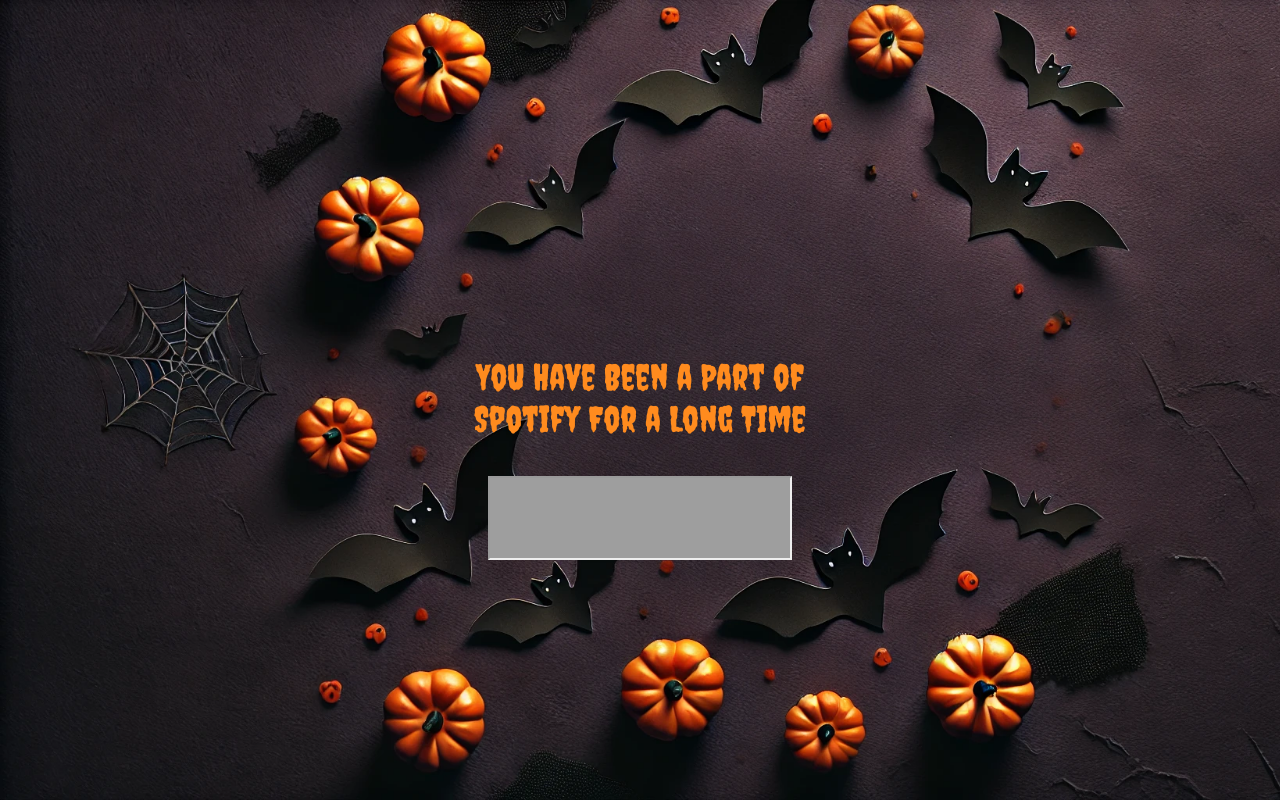
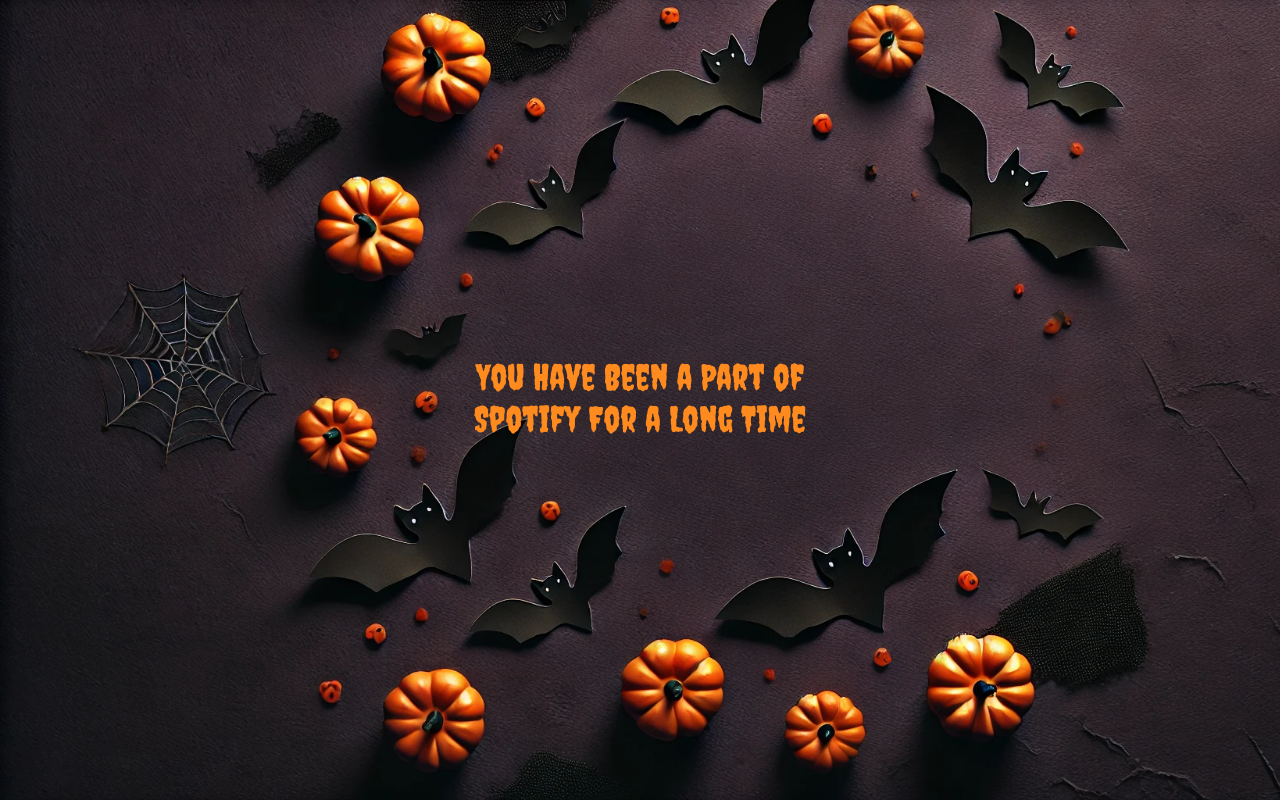
Before and after one commit to simoneyasu/spotifyWrappedClonefork, a Django app: template wrap/templates/wrap/your_wrap.html in a window 1280 px wide. Run offline with Django 5.2, Linux system fonts and the light colour scheme; the template is opened without the code that fills it: most values are stand-ins (such as "Sample title", 1, 10 or a date in 2020); data that the repository does not hold is empty; some libraries are stand-ins or nearby versions; some web fonts are replaced; grey boxes are pictures that could not be loaded.

Commit message:
user data is finally 100% fixed. Also added a playTrack method in your_wrap.html along with changing some of showDiv to incorporate playTrack. Deleted the iframe logic within the slide html to work with playTrack

```diff
--- a/wrap/templates/wrap/your_wrap.html
+++ b/wrap/templates/wrap/your_wrap.html
@@ -649,11 +649,8 @@
     <div class='slideOneStar'>
         <img src='{% static 'wrap/images/StarS1.png' %}' class="star" alt="star">
       <div class='StarWord'>You Have Been a Part of Spotify For a Long Time</div>
-        <iframe src="https://open.spotify.com/embed/track/{{ track_ids.0 }}"
-              width="300" height="80"
-              allowtransparency="true"
-              allow="encrypted-media">
-        </iframe>
+<div class="spotify-player" id="track-{{ forloop.counter }}"></div>
+
     </div>
   </div>
 
@@ -663,11 +660,8 @@
         <div class="planetsContent">
             You have listened to:
             {{ user_data.total_mins_listened }} minutes
-              <iframe src="https://open.spotify.com/embed/track/{{ track_ids.1 }}"
-              width="300" height="80"
-              allowtransparency="true"
-              allow="encrypted-media">
-        </iframe>
+<div class="spotify-player" id="track-{{ forloop.counter }}"></div>
+
         </div>
     </div>
   </div>
@@ -758,31 +752,22 @@
         <div class="OneCcontent">
             You Have Been a Part of Spotify For a Long Time
         </div>
-            <iframe src="https://open.spotify.com/embed/track/{{ track_ids.0 }}"
-                  width="300" height="80"
-                  allowtransparency="true"
-                  allow="encrypted-media">
-            </iframe>
+<div class="spotify-player" id="track-{{ forloop.counter }}"></div>
+
       </div>
 
       <div class="mySlides" id="twoC">
         <div class="TwoCcontent">
             You have listened to: <br>{{ user_data.total_mins_listened }} minutes
         </div>
-          <iframe src="https://open.spotify.com/embed/track/{{ track_ids.1 }}"
-              width="300" height="80"
-              allowtransparency="true"
-              allow="encrypted-media">
-          </iframe>
+<div class="spotify-player" id="track-{{ forloop.counter }}"></div>
+
       </div>
 
       <div class="mySlides" id="threeC">
           <p>Over This Time You Have <br>Listened to a Large Variety</p>
-              <iframe src="https://open.spotify.com/embed/track/{{ track_ids.2 }}"
-                  width="300" height="80"
-                  allowtransparency="true"
-                  allow="encrypted-media">
-            </iframe>
+<div class="spotify-player" id="track-{{ forloop.counter }}"></div>
+
       </div>
 
       <div class="mySlides" id="fourC">
@@ -792,22 +777,16 @@
               <li>{{ genre.genre }}</li>
           {% endfor %}
         </ol>
-          <iframe src="https://open.spotify.com/embed/track/{{ track_ids.3 }}"
-                  width="300" height="80"
-                  allowtransparency="true"
-                  allow="encrypted-media">
-            </iframe>
+<div class="spotify-player" id="track-{{ forloop.counter }}"></div>
+
       </div>
 
       <div class="mySlides" id="fiveC">
         <div class="FiveCcontent">
             Through These Genres a Few Artists <br>Have Made Their Impact
         </div>
-          <iframe src="https://open.spotify.com/embed/track/{{ track_ids.4 }}"
-              width="300" height="80"
-              allowtransparency="true"
-              allow="encrypted-media">
-          </iframe>
+   <div class="spotify-player" id="track-{{ forloop.counter }}"></div>
+
 
       </div>
 
@@ -819,11 +798,8 @@
               <li>{{ artist }}</li>
               {% endfor %}
             </ol>
-            <iframe src="https://open.spotify.com/embed/track/{{ track_ids.5 }}"
-                  width="300" height="80"
-                  allowtransparency="true"
-                  allow="encrypted-media">
-            </iframe>
+<div class="spotify-player" id="track-{{ forloop.counter }}"></div>
+
         </div>
           <p>Your Favorite Artists Are: </p>
         <ol>
@@ -831,20 +807,14 @@
           <li>{{ artist }}</li>
           {% endfor %}
         </ol>
-              <iframe src="https://open.spotify.com/embed/track/{{ track_ids.5 }}"
-                  width="300" height="80"
-                  allowtransparency="true"
-                  allow="encrypted-media">
-            </iframe>
+<div class="spotify-player" id="track-{{ forloop.counter }}"></div>
+
       </div>
 
       <div class="mySlides" id="sevenC">
               <p>Now Here Are a Few Songs <br>You Can't Stop Listening to:</p>
-                  <iframe src="https://open.spotify.com/embed/track/{{ track_ids.6 }}"
-                  width="300" height="80"
-                  allowtransparency="true"
-                  allow="encrypted-media">
-            </iframe>
+<div class="spotify-player" id="track-{{ forloop.counter }}"></div>
+
       </div>
 
       <div class="mySlides" id="eightC">
@@ -852,11 +822,8 @@
             {% for track in user_data.top_tracks %}
                 <li>{{ track }}</li>
             {% endfor %}
-              <iframe src="https://open.spotify.com/embed/track/{{ track_ids.7 }}"
-                  width="300" height="80"
-                  allowtransparency="true"
-                  allow="encrypted-media">
-            </iframe>
+<div class="spotify-player" id="track-{{ forloop.counter }}"></div>
+
       </div>
 
       <div class="mySlides" id="lastC">
@@ -864,40 +831,28 @@
               <a href="{% url 'dashboard'%}">
                   <button type="button" class="returnBTN_C"> Return </button>
               </a>
-                  <iframe src="https://open.spotify.com/embed/track/{{ track_ids.8 }}"
-                  width="300" height="80"
-                  allowtransparency="true"
-                  allow="encrypted-media">
-            </iframe>
+<div class="spotify-player" id="track-{{ forloop.counter }}"></div>
+
       </div>
   {% else %}
         <div class="mySlides" id="oneH">
             <p>You Have Been a Part of<br> Spotify For a Long Time</p>
-            <iframe src="https://open.spotify.com/embed/track/{{ track_ids.0 }}"
-                  width="300" height="80"
-                  allowtransparency="true"
-                  allow="encrypted-media">
-            </iframe>
+<div class="spotify-player" id="track-{{ forloop.counter }}"></div>
+
       </div>
 
       <div class="mySlides" id="twoH">
         <div class="TwoHcontent">
             You have listened to:<br> {{ user_data.total_mins_listened }} minutes
         </div>
-          <iframe src="https://open.spotify.com/embed/track/{{ track_ids.1 }}"
-              width="300" height="80"
-              allowtransparency="true"
-              allow="encrypted-media">
-          </iframe>
+<div class="spotify-player" id="track-{{ forloop.counter }}"></div>
+
       </div>
 
       <div class="mySlides" id="threeH">
           <p>Over This Time You Have<br> Listened to a Large Variety</p>
-              <iframe src="https://open.spotify.com/embed/track/{{ track_ids.2 }}"
-                  width="300" height="80"
-                  allowtransparency="true"
-                  allow="encrypted-media">
-            </iframe>
+<div class="spotify-player" id="track-{{ forloop.counter }}"></div>
+
       </div>
 
       <div class="mySlides" id="fourH">
@@ -910,20 +865,14 @@
             </ol>
         </div>
 
-          <iframe src="https://open.spotify.com/embed/track/{{ track_ids.3 }}"
-                  width="300" height="80"
-                  allowtransparency="true"
-                  allow="encrypted-media">
-            </iframe>
+<div class="spotify-player" id="track-{{ forloop.counter }}"></div>
+
       </div>
 
       <div class="mySlides" id="fiveH">
           <p>Through These Genres a Few Artists<br> Have Made Their Impact</p>
-          <iframe src="https://open.spotify.com/embed/track/{{ track_ids.4 }}"
-              width="300" height="80"
-              allowtransparency="true"
-              allow="encrypted-media">
-          </iframe>
+<div class="spotify-player" id="track-{{ forloop.counter }}"></div>
+
 
       </div>
 
@@ -934,22 +883,16 @@
             <li>{{ artist }}</li>
           {% endfor %}
         </ol>
-              <iframe src="https://open.spotify.com/embed/track/{{ track_ids.5 }}"
-                  width="300" height="80"
-                  allowtransparency="true"
-                  allow="encrypted-media">
-            </iframe>
+<div class="spotify-player" id="track-{{ forloop.counter }}"></div>
+
       </div>
 
       <div class="mySlides" id="sevenH">
         <div class="SevenHcontent">
             Now Here Are a Few Songs You<br> Can't Stop Listening to:
         </div>
-                  <iframe src="https://open.spotify.com/embed/track/{{ track_ids.6 }}"
-                  width="300" height="80"
-                  allowtransparency="true"
-                  allow="encrypted-media">
-            </iframe>
+<div class="spotify-player" id="track-{{ forloop.counter }}"></div>
+
       </div>
 
       <div class="mySlides" id="eightH">
@@ -959,11 +902,8 @@
                 <li>{{ track }}</li>
             {% endfor %}
         </div>
-              <iframe src="https://open.spotify.com/embed/track/{{ track_ids.7 }}"
-                  width="300" height="80"
-                  allowtransparency="true"
-                  allow="encrypted-media">
-            </iframe>
+<div class="spotify-player" id="track-{{ forloop.counter }}"></div>
+
       </div>
 
       <div class="mySlides" id="lastH">
@@ -971,10 +911,8 @@
               <a href="{% url 'dashboard'%}">
                   <button type="button" class="returnBTN"> Return </button>
               </a>
-                  <iframe src="https://open.spotify.com/embed/track/{{ track_ids.8 }}"
-                  width="300" height="80"
-                  allowtransparency="true"
-                  allow="encrypted-media">
+<div class="spotify-player" id="track-{{ forloop.counter }}"></div>
+
             </iframe>
       </div>
   {% endif %}
--- a/wrap/views.py
+++ b/wrap/views.py
@@ -49,7 +49,9 @@ def your_wrap(request, wrap_id):
 
     context = {
         'user_data': user_data,
-        'spotify_wrap': spotify_wrap
+        'spotify_wrap': spotify_wrap,
+        'track_ids': track_ids,
+        'token': access_token
     }
 
     return render(request, 'wrap/your_wrap.html', context)
```
